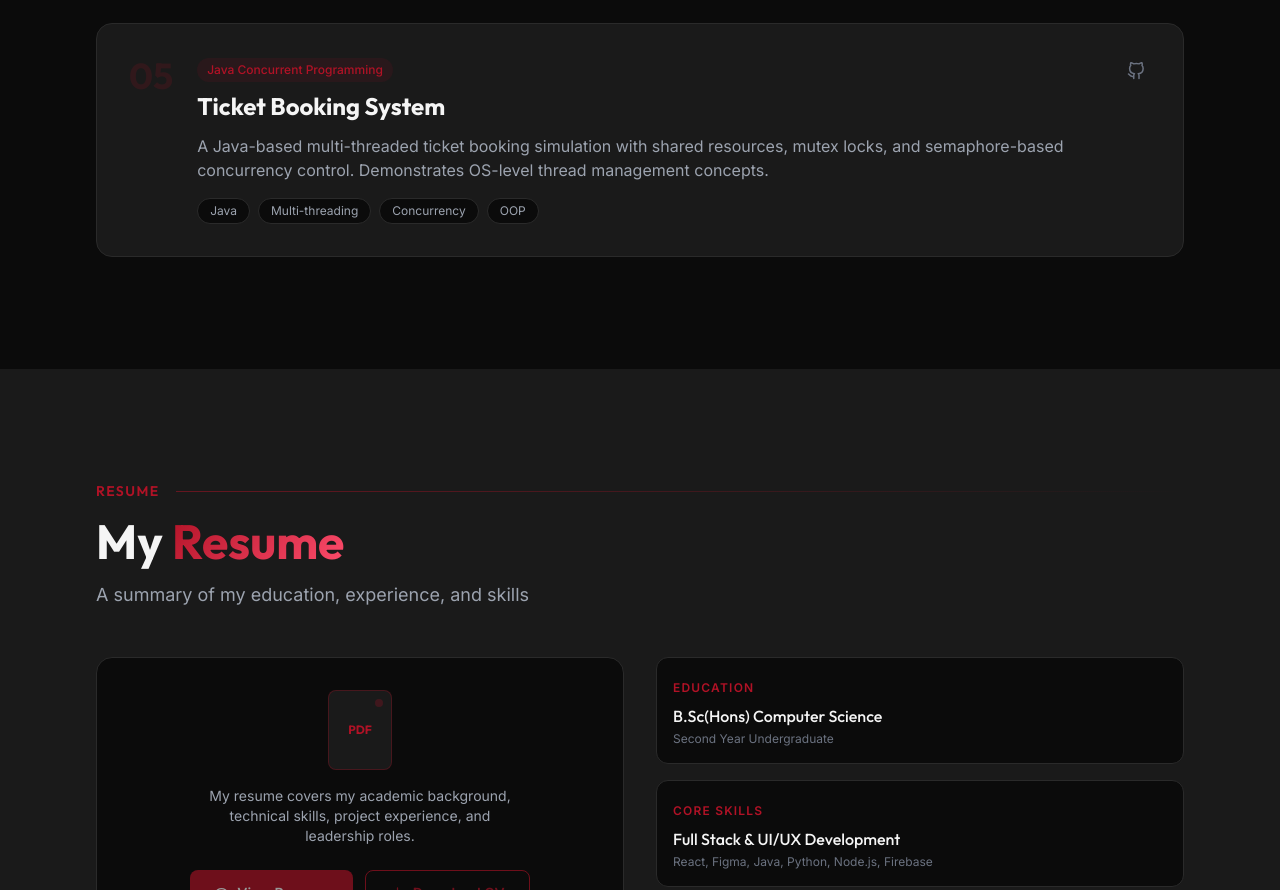
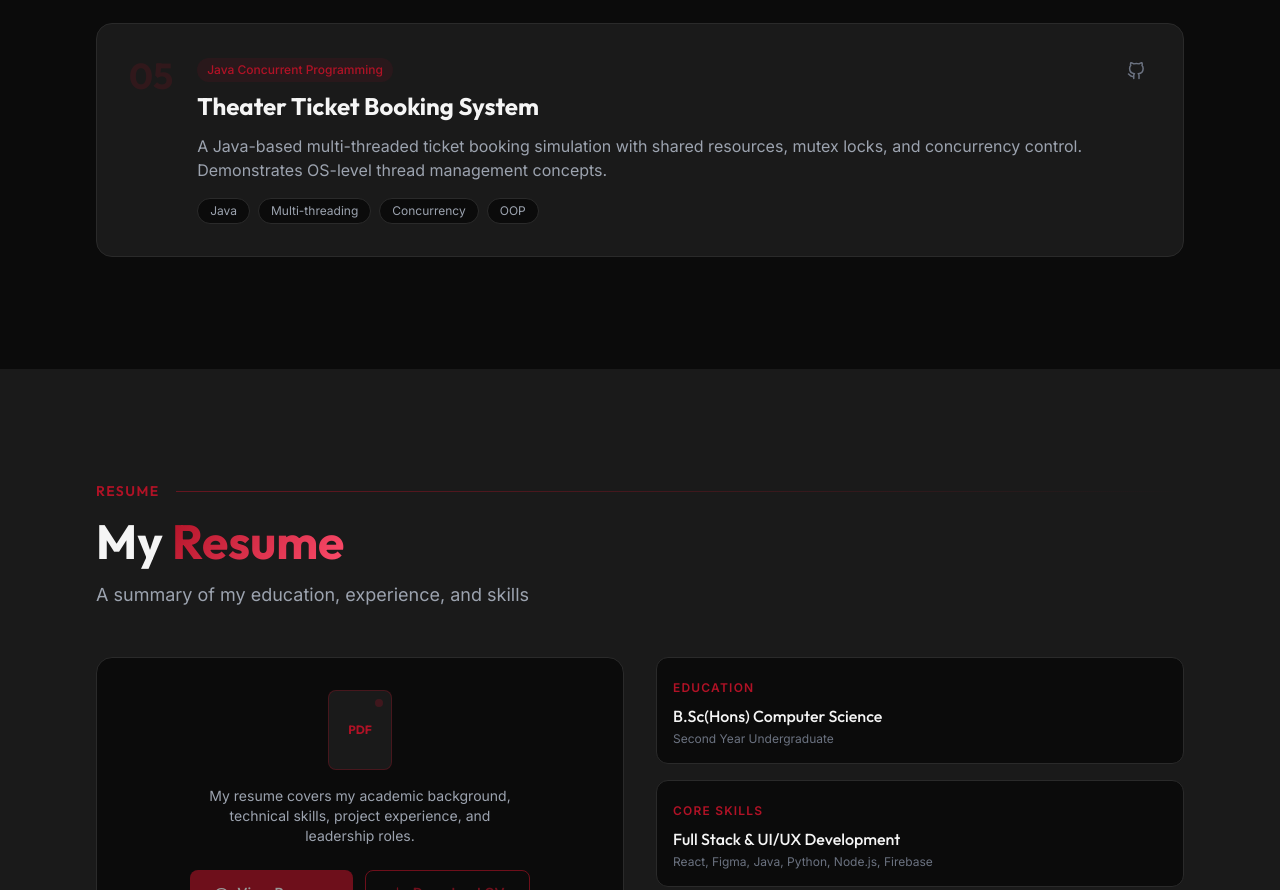
Before and after one commit to oshadeew/portfolio-oshadee, a React (Vite) app: page / in a window 1280 px wide. Shown: the part 3815-4705 px from the top of the page. Built offline with nearby package versions, Linux system fonts and the light colour scheme.

Commit message:
'Add project description'

```diff
--- a/src/components/Projects.jsx
+++ b/src/components/Projects.jsx
@@ -49,9 +49,9 @@ const projects = [
   },
   {
     number: '05',
-    title: 'Ticket Booking System',
+    title: 'Theater Ticket Booking System',
     description:
-      'A Java-based multi-threaded ticket booking simulation with shared resources, mutex locks, and semaphore-based concurrency control. Demonstrates OS-level thread management concepts.',
+      'A Java-based multi-threaded ticket booking simulation with shared resources, mutex locks, and concurrency control. Demonstrates OS-level thread management concepts.',
     tech: ['Java', 'Multi-threading', 'Concurrency', 'OOP'],
     category: 'Java Concurrent Programming',
     color: '#B11226',
```
